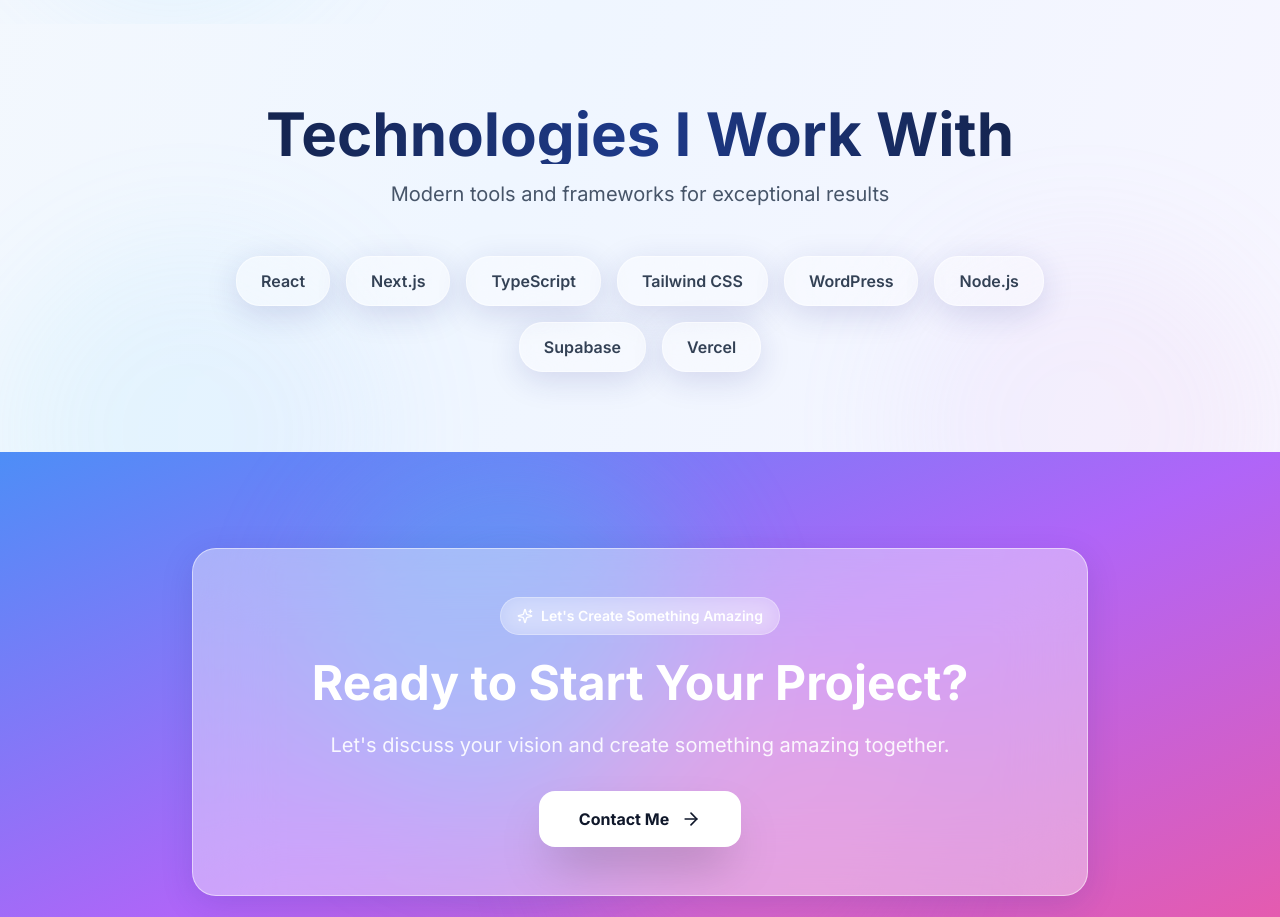
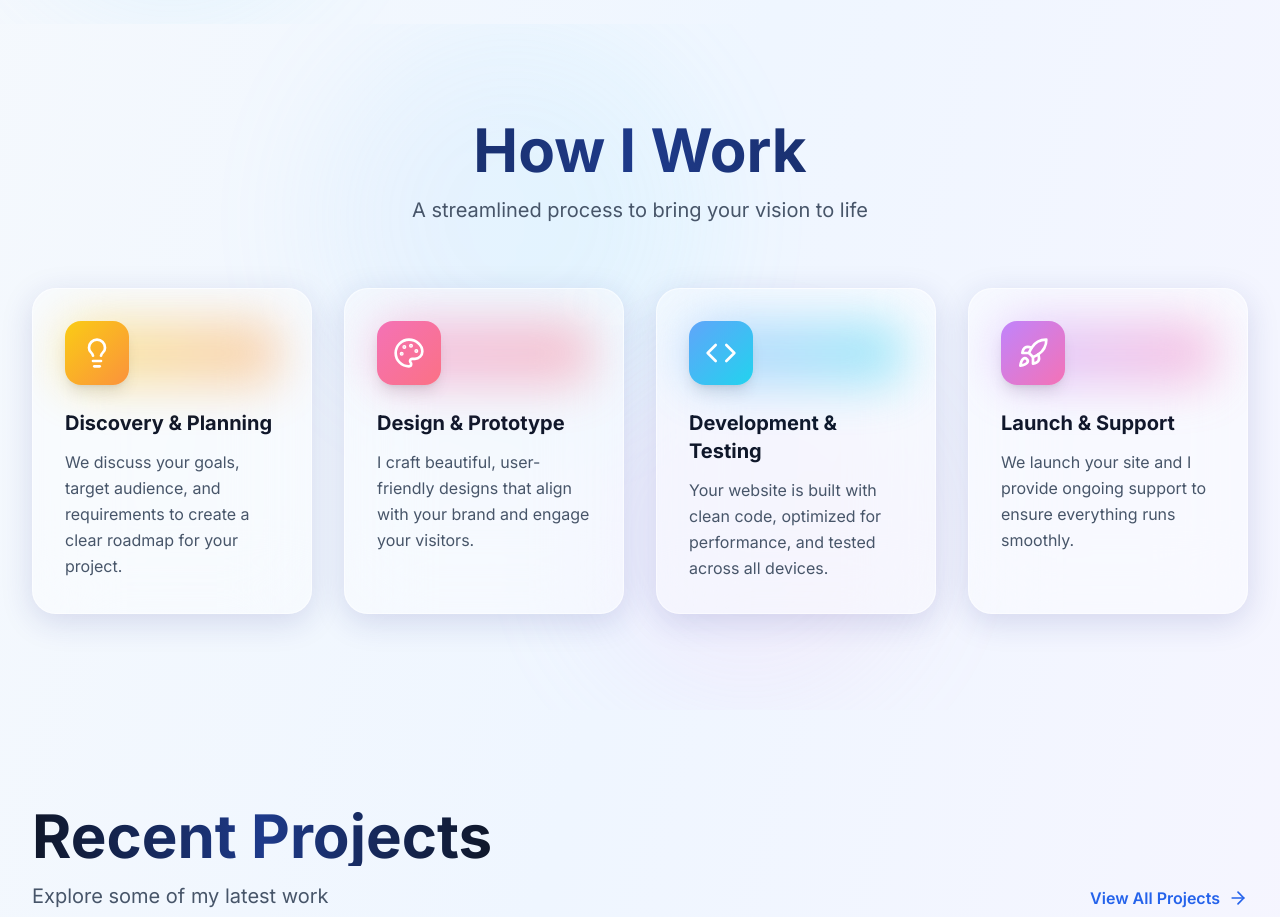
Before and after one commit to davikdigitals-del/portfolio, a Next.js app: page / in a window 1280 px wide. Shown: the part 1880-2797 px from the top of the page. Built offline with nearby package versions, Linux system fonts and the light colour scheme.

Commit message:
Enhanced portfolio: Add Process and RecentWork sections, remove AI-related icons, update logo with profile image

```diff
--- a/app/about/page.tsx
+++ b/app/about/page.tsx
@@ -1,6 +1,6 @@
 import Image from "next/image";
 import CTASection from "@/components/CTASection";
-import { CheckCircle2, Sparkles } from "lucide-react";
+import { CheckCircle2, Award } from "lucide-react";
 
 export const metadata = {
   title: "About Me | Ajibola Gbenga Joseph - Website Designer & Developer",
@@ -35,7 +35,7 @@ export default function About() {
 
         <div className="container-custom text-center relative z-10">
           <div className="inline-flex items-center gap-2 glass-light px-4 py-2 rounded-full text-slate-800 mb-6">
-            <Sparkles className="w-4 h-4" />
+            <Award className="w-4 h-4" />
             <span className="text-sm font-semibold">Get to Know Me</span>
           </div>
           <h1 className="section-title animate-slide-up">About Me</h1>
--- a/app/page.tsx
+++ b/app/page.tsx
@@ -3,6 +3,8 @@ import Services from "@/components/Services";
 import CTASection from "@/components/CTASection";
 import Technologies from "@/components/Technologies";
 import Stats from "@/components/Stats";
+import Process from "@/components/Process";
+import RecentWork from "@/components/RecentWork";
 
 export default function Home() {
   return (
@@ -10,11 +12,13 @@ export default function Home() {
       <Hero />
       <Stats />
       <Services />
+      <Process />
+      <RecentWork />
       <Technologies />
       <CTASection
-        title="Ready to Start Your Project?"
-        description="Let's discuss your vision and create something amazing together."
-        buttonText="Contact Me"
+        title="Ready to Build Your Dream Website?"
+        description="Let's turn your vision into a stunning digital reality that drives results."
+        buttonText="Start Your Project"
         buttonLink="/contact"
       />
     </>
--- a/components/CTASection.tsx
+++ b/components/CTASection.tsx
@@ -1,5 +1,5 @@
 import Link from "next/link";
-import { ArrowRight, Sparkles } from "lucide-react";
+import { ArrowRight, Rocket } from "lucide-react";
 
 interface CTASectionProps {
   title: string;
@@ -19,7 +19,7 @@ export default function CTASection({ title, description, buttonText, buttonLink
       <div className="container-custom relative z-10 text-center">
         <div className="glass-card max-w-4xl mx-auto p-12">
           <div className="inline-flex items-center gap-2 glass-light px-4 py-2 rounded-full text-white mb-6">
-            <Sparkles className="w-4 h-4" />
+            <Rocket className="w-4 h-4" />
             <span className="text-sm font-semibold">Let's Create Something Amazing</span>
           </div>
 
--- a/components/Footer.tsx
+++ b/components/Footer.tsx
@@ -1,5 +1,5 @@
 import Link from "next/link";
-import { Mail, MapPin, Sparkles } from "lucide-react";
+import { Mail, MapPin, Globe } from "lucide-react";
 
 const footerLinks = [
   {
@@ -41,7 +41,7 @@ export default function Footer() {
           <div>
             <div className="flex items-center gap-2 mb-4">
               <div className="glass-card p-2 rounded-xl">
-                <Sparkles className="w-5 h-5 text-cyan-400" />
+                <Globe className="w-5 h-5 text-cyan-400" />
               </div>
               <h3 className="text-2xl font-bold text-white">
                 Ajibola
--- a/components/Hero.tsx
+++ b/components/Hero.tsx
@@ -1,6 +1,6 @@
 import Link from "next/link";
 import Image from "next/image";
-import { ArrowRight, Code2, Sparkles, Zap } from "lucide-react";
+import { ArrowRight, Code2, Trophy, Zap } from "lucide-react";
 
 export default function Hero() {
   return (
@@ -17,7 +17,7 @@ export default function Hero() {
             {/* Glass Badge */}
             <div className="inline-flex items-center gap-3 glass-light px-5 py-3 rounded-full font-medium text-slate-800 shadow-lg">
               <div className="flex items-center justify-center w-8 h-8 rounded-full bg-gradient-to-r from-blue-400 to-cyan-400">
-                <Sparkles className="w-4 h-4 text-white" />
+                <Trophy className="w-4 h-4 text-white" />
               </div>
               <span className="font-semibold">5+ Years of Excellence</span>
             </div>
--- a/components/Navbar.tsx
+++ b/components/Navbar.tsx
@@ -2,8 +2,9 @@
 
 import { useState, useEffect } from "react";
 import Link from "next/link";
+import Image from "next/image";
 import { usePathname } from "next/navigation";
-import { Menu, X, Sparkles } from "lucide-react";
+import { Menu, X } from "lucide-react";
 
 const navLinks = [
   { name: "Home", path: "/" },
@@ -39,13 +40,21 @@ export default function Navbar() {
     >
       <div className="container-custom">
         <div className="flex items-center justify-between">
-          {/* Logo with Glass Effect */}
-          <Link href="/" className="group flex items-center gap-2">
+          {/* Logo with Your Image */}
+          <Link href="/" className="group flex items-center gap-3">
             <div className="relative">
               <div className="absolute inset-0 bg-gradient-to-r from-blue-400 to-cyan-400 rounded-2xl blur-md opacity-50 group-hover:opacity-75 transition-opacity" />
-              <div className="relative glass-card px-3 py-2 flex items-center gap-2">
-                <Sparkles className="w-5 h-5 text-blue-600" />
-                <span className="text-2xl font-bold gradient-text">Ajibola</span>
+              <div className="relative glass-card p-1 flex items-center gap-3">
+                <div className="relative w-10 h-10 rounded-xl overflow-hidden">
+                  <Image
+                    src="/me.webp"
+                    alt="Ajibola Gbenga Joseph"
+                    fill
+                    className="object-cover"
+                    priority
+                  />
+                </div>
+                <span className="text-2xl font-bold gradient-text pr-2">Ajibola</span>
               </div>
             </div>
           </Link>
--- /dev/null
+++ b/components/Process.tsx
@@ -0,0 +1,81 @@
+import { Lightbulb, Palette, Code, Rocket } from "lucide-react";
+
+const steps = [
+  {
+    icon: Lightbulb,
+    number: "01",
+    title: "Discovery & Planning",
+    description: "We discuss your goals, target audience, and requirements to create a clear roadmap for your project.",
+    gradient: "from-yellow-400 to-orange-400",
+  },
+  {
+    icon: Palette,
+    number: "02",
+    title: "Design & Prototype",
+    description: "I craft beautiful, user-friendly designs that align with your brand and engage your visitors.",
+    gradient: "from-pink-400 to-rose-400",
+  },
+  {
+    icon: Code,
+    number: "03",
+    title: "Development & Testing",
+    description: "Your website is built with clean code, optimized for performance, and tested across all devices.",
+    gradient: "from-blue-400 to-cyan-400",
+  },
+  {
+    icon: Rocket,
+    number: "04",
+    title: "Launch & Support",
+    description: "We launch your site and I provide ongoing support to ensure everything runs smoothly.",
+    gradient: "from-purple-400 to-pink-400",
+  },
+];
+
+export default function Process() {
+  return (
+    <section className="py-24 relative overflow-hidden">
+      {/* Background elements */}
+      <div className="absolute top-0 left-1/4 w-96 h-96 bg-gradient-to-r from-blue-300 to-cyan-300 rounded-full blur-3xl opacity-10 animate-blob" />
+      <div className="absolute bottom-0 right-1/4 w-96 h-96 bg-gradient-to-r from-purple-300 to-pink-300 rounded-full blur-3xl opacity-10 animate-blob" style={{ animationDelay: "2s" }} />
+
+      <div className="container-custom relative z-10">
+        <div className="text-center mb-16">
+          <h2 className="section-title">How I Work</h2>
+          <p className="section-subtitle mt-4">
+            A streamlined process to bring your vision to life
+          </p>
+        </div>
+
+        <div className="grid md:grid-cols-2 lg:grid-cols-4 gap-8">
+          {steps.map((step, index) => (
+            <div
+              key={index}
+              className="glass-card group hover:scale-105 transition-all duration-500 relative"
+              style={{ animationDelay: `${index * 0.1}s` }}
+            >
+              {/* Step number */}
+              <div className="absolute -top-4 -right-4 text-6xl font-bold text-white/10">
+                {step.number}
+              </div>
+
+              {/* Icon */}
+              <div className="relative mb-6">
+                <div className={`absolute inset-0 bg-gradient-to-r ${step.gradient} rounded-2xl blur-xl opacity-40 group-hover:opacity-60 transition-opacity`} />
+                <div className={`relative w-16 h-16 rounded-2xl bg-gradient-to-br ${step.gradient} flex items-center justify-center shadow-lg`}>
+                  <step.icon className="w-8 h-8 text-white" />
+                </div>
+              </div>
+
+              <h3 className="text-xl font-bold mb-3 text-slate-900">
+                {step.title}
+              </h3>
+              <p className="text-slate-600 leading-relaxed">
+                {step.description}
+              </p>
+            </div>
+          ))}
+        </div>
+      </div>
+    </section>
+  );
+}
--- /dev/null
+++ b/components/RecentWork.tsx
@@ -0,0 +1,83 @@
+import Image from "next/image";
+import Link from "next/link";
+import { ArrowRight } from "lucide-react";
+
+const recentProjects = [
+  {
+    title: "E-Commerce Platform",
+    category: "Online Store",
+    image: "/portfolio1.png",
+  },
+  {
+    title: "Corporate Website",
+    category: "Business",
+    image: "/portfolio2.png",
+  },
+  {
+    title: "Restaurant Website",
+    category: "Food & Dining",
+    image: "/portfolio3.png",
+  },
+];
+
+export default function RecentWork() {
+  return (
+    <section className="py-24 relative overflow-hidden">
+      {/* Background */}
+      <div className="absolute top-1/2 right-0 w-96 h-96 bg-gradient-to-r from-cyan-300 to-blue-300 rounded-full blur-3xl opacity-10 animate-blob" />
+
+      <div className="container-custom relative z-10">
+        <div className="flex justify-between items-end mb-12">
+          <div>
+            <h2 className="section-title">Recent Projects</h2>
+            <p className="section-subtitle mt-4">
+              Explore some of my latest work
+            </p>
+          </div>
+          <Link
+            href="/case-studies"
+            className="hidden md:flex items-center gap-2 text-blue-600 hover:text-blue-700 font-semibold group"
+          >
+            View All Projects
+            <ArrowRight className="w-5 h-5 group-hover:translate-x-1 transition-transform" />
+          </Link>
+        </div>
+
+        <div className="grid md:grid-cols-3 gap-8">
+          {recentProjects.map((project, index) => (
+            <div
+              key={index}
+              className="glass-card group p-0 overflow-hidden hover:scale-105 transition-all duration-500"
+              style={{ animationDelay: `${index * 0.1}s` }}
+            >
+              <div className="relative h-64 overflow-hidden">
+                <Image
+                  src={project.image}
+                  alt={project.title}
+                  fill
+                  className="object-cover group-hover:scale-110 transition-transform duration-500"
+                />
+                <div className="absolute inset-0 bg-gradient-to-t from-slate-900/60 to-transparent" />
+              </div>
+              <div className="p-6">
+                <div className="text-sm text-blue-600 font-semibold mb-2">
+                  {project.category}
+                </div>
+                <h3 className="text-xl font-bold text-slate-900">
+                  {project.title}
+                </h3>
+              </div>
+            </div>
+          ))}
+        </div>
+
+        <div className="text-center mt-12 md:hidden">
+          <Link href="/case-studies" className="btn-primary inline-flex items-center gap-2">
+            View All Projects
+            <ArrowRight className="w-5 h-5" />
+          </Link>
+        </div>
+      </div>
+    </section>
+  );
+}
--- /dev/null
+++ b/components/Testimonials.tsx
@@ -0,0 +1,80 @@
+import { Star, Quote } from "lucide-react";
+
+const testimonials = [
+  {
+    name: "Sarah Johnson",
+    role: "CEO, TechStart Inc",
+    image: "👩‍💼",
+    rating: 5,
+    text: "Working with Ajibola was fantastic! He delivered a beautiful, fast website that exceeded our expectations. Highly professional and responsive.",
+  },
+  {
+    name: "Michael Chen",
+    role: "Owner, Chen's Restaurant",
+    image: "👨‍🍳",
+    rating: 5,
+    text: "Our new website has brought in so many more customers. The online ordering system works perfectly. Great attention to detail!",
+  },
+  {
+    name: "Emily Rodriguez",
+    role: "Founder, Bloom Boutique",
+    image: "👩‍💻",
+    rating: 5,
+    text: "The e-commerce site is stunning and easy to manage. Sales have increased by 200% since launch. Couldn't be happier!",
+  },
+];
+
+export default function Testimonials() {
+  return (
+    <section className="py-24 relative overflow-hidden">
+      {/* Background elements */}
+      <div className="absolute top-1/2 left-0 w-96 h-96 bg-gradient-to-r from-pink-300 to-rose-300 rounded-full blur-3xl opacity-10 animate-blob" />
+
+      <div className="container-custom relative z-10">
+        <div className="text-center mb-16">
+          <h2 className="section-title">Client Success Stories</h2>
+          <p className="section-subtitle mt-4">
+            Don't just take my word for it - hear from satisfied clients
+          </p>
+        </div>
+
+        <div className="grid md:grid-cols-3 gap-8 max-w-6xl mx-auto">
+          {testimonials.map((testimonial, index) => (
+            <div
+              key={index}
+              className="glass-card group hover:scale-105 transition-all duration-500"
+              style={{ animationDelay: `${index * 0.1}s` }}
+            >
+              {/* Quote icon */}
+              <div className="relative mb-4">
+                <div className="absolute inset-0 bg-gradient-to-r from-blue-400 to-cyan-400 rounded-full blur-md opacity-20" />
+                <Quote className="w-10 h-10 text-blue-600 relative" />
+              </div>
+
+              {/* Rating */}
+              <div className="flex gap-1 mb-4">
+                {[...Array(testimonial.rating)].map((_, i) => (
+                  <Star key={i} className="w-5 h-5 fill-yellow-400 text-yellow-400" />
+                ))}
+              </div>
+
+              {/* Testimonial text */}
+              <p className="text-slate-700 leading-relaxed mb-6 italic">
+                "{testimonial.text}"
+              </p>
+
+              {/* Author */}
+              <div className="flex items-center gap-3 pt-4 border-t border-slate-200">
+                <div className="text-4xl">{testimonial.image}</div>
+                <div>
+                  <div className="font-bold text-slate-900">{testimonial.name}</div>
+                  <div className="text-sm text-slate-600">{testimonial.role}</div>
+                </div>
+              </div>
+            </div>
+          ))}
+        </div>
+      </div>
+    </section>
+  );
+}
```
Lines whose indentation alone changed are shown as unchanged.
